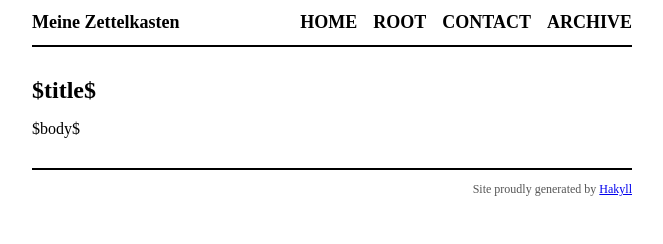
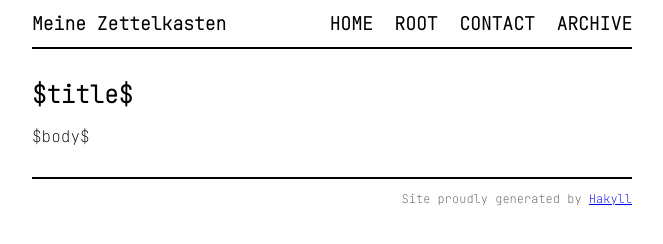
Before and after one commit to aakp10/zettelkasten, a plain HTML site: page templates/default.html in a window 1280 px wide. Shown: the whole page, without its empty margins (308-971 px from the left). Drawn offline with Linux system fonts and the light colour scheme.

Commit message:
Update font

```diff
--- a/css/default.css
+++ b/css/default.css
@@ -5,6 +5,7 @@ html {
 body {
   font-size: 1.6rem;
   color: #000;
+  font-family: 'JetBrains Mono';
 }
 
 header {
--- a/templates/default.html
+++ b/templates/default.html
@@ -6,6 +6,8 @@
         <meta name="viewport" content="width=device-width, initial-scale=1">
         <title>Zettelkasten</title>
         <link rel="stylesheet" href="/css/default.css" />
+		<link rel="preconnect" href="https://fonts.gstatic.com">
+<link href="https://fonts.googleapis.com/css2?family=Courier+Prime&family=JetBrains+Mono:wght@100&display=swap" rel="stylesheet">
     </head>
     <body>
         <header>
```
Also changed, not shown: index.html (+2 -2 lines).
